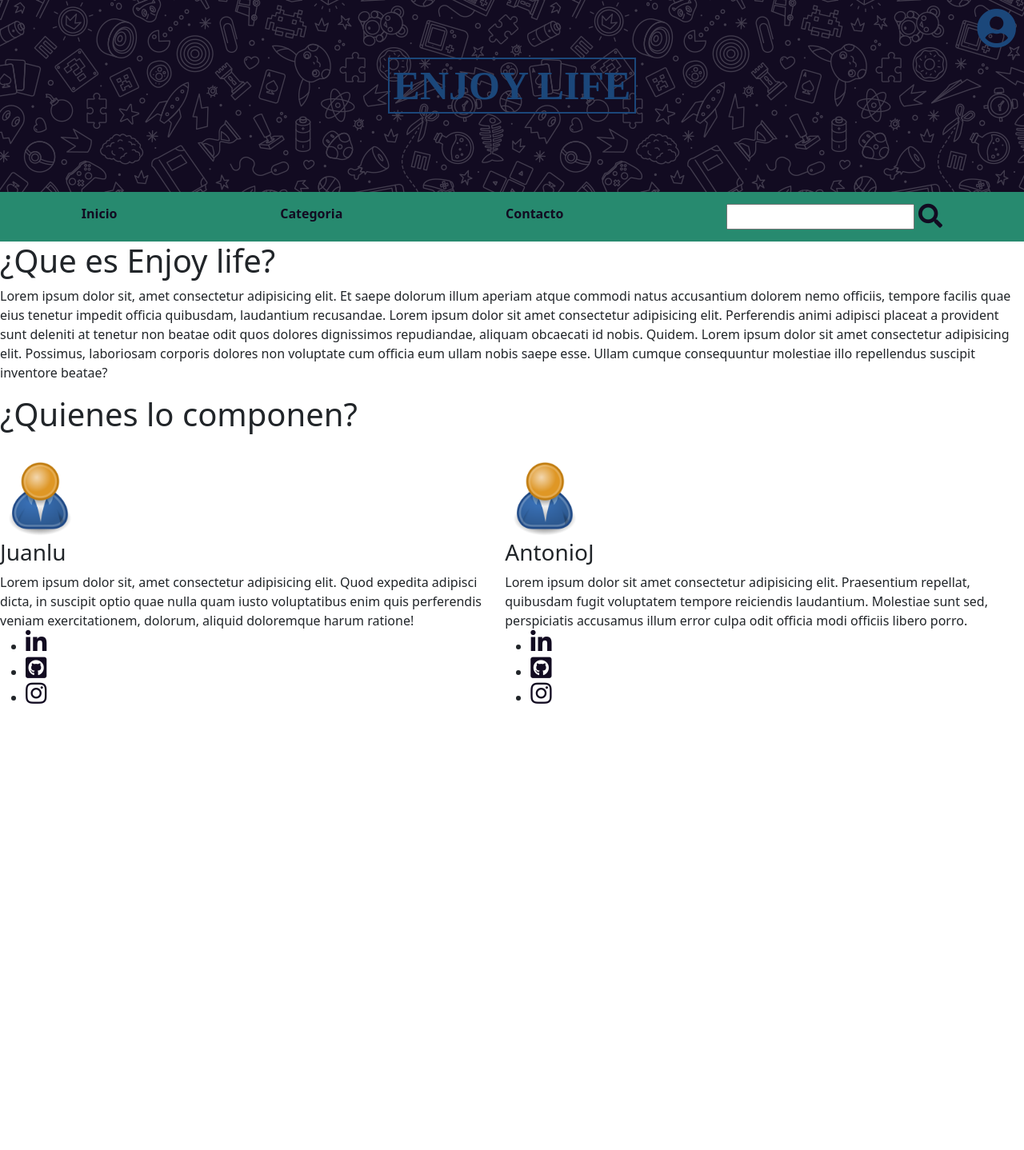
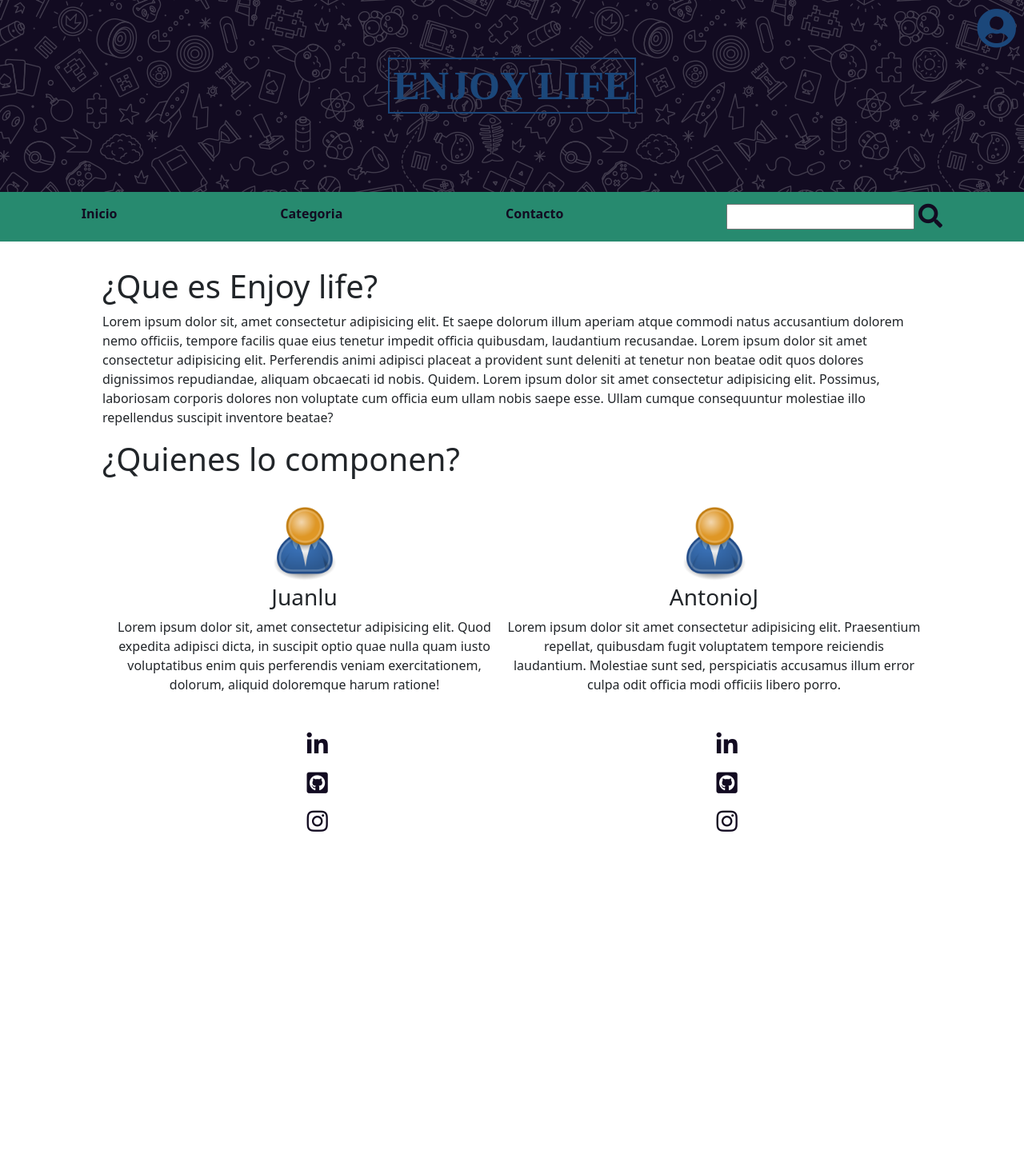
Before and after one commit to Juanlu3095/ProyectoMinijuegos, a PHP site: page /pages/contact.html in a window 1280 px wide. Shown: the whole page at 80% size. Before the commit the page ends 880 px from the top, so only its background shows below. Run offline with PHP 8.4, Linux system fonts and the light colour scheme; some web fonts are replaced.

Commit message:
Add files via upload

```diff
--- a/CSS/contact.css
+++ b/CSS/contact.css
@@ -23,12 +23,15 @@ body{
   justify-content: space-around;
   height: 100vh;
 }
+
 .container-contact{
-
+  width: 80%;
+  margin: 2em auto;
 }
 
 .img-perfil{
   margin-top: 1.5em;
+  text-align: center;
 
 }
 
@@ -37,6 +40,14 @@ body{
   height: 100px;
 }
 
-.img-perfil-antonioj{
+.social_media{
+  display: flex;
+  flex-direction: column;
+  margin-top: 2em;
+  text-align: center;
+}
 
+li{
+  margin: 1em;
+  list-style: none;
 }
```
